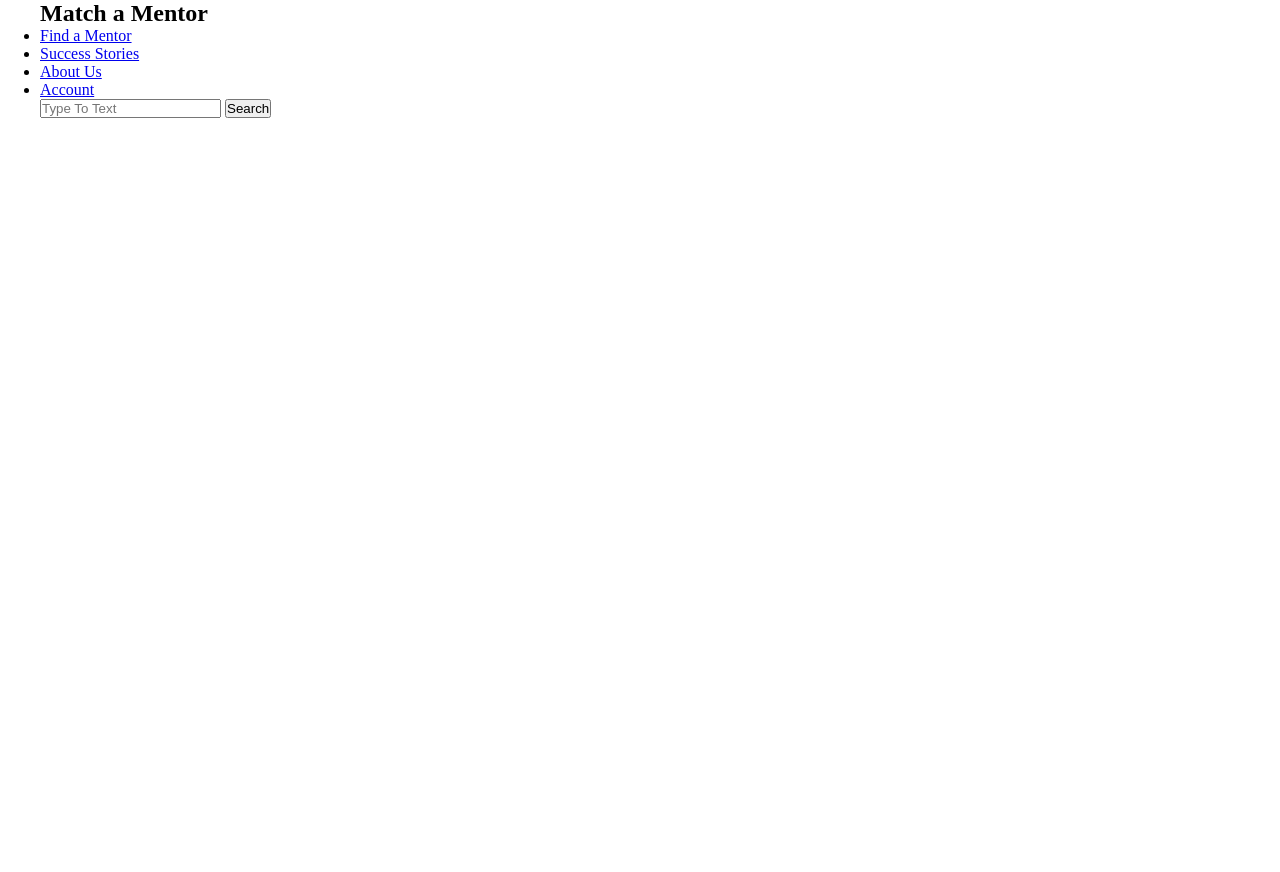
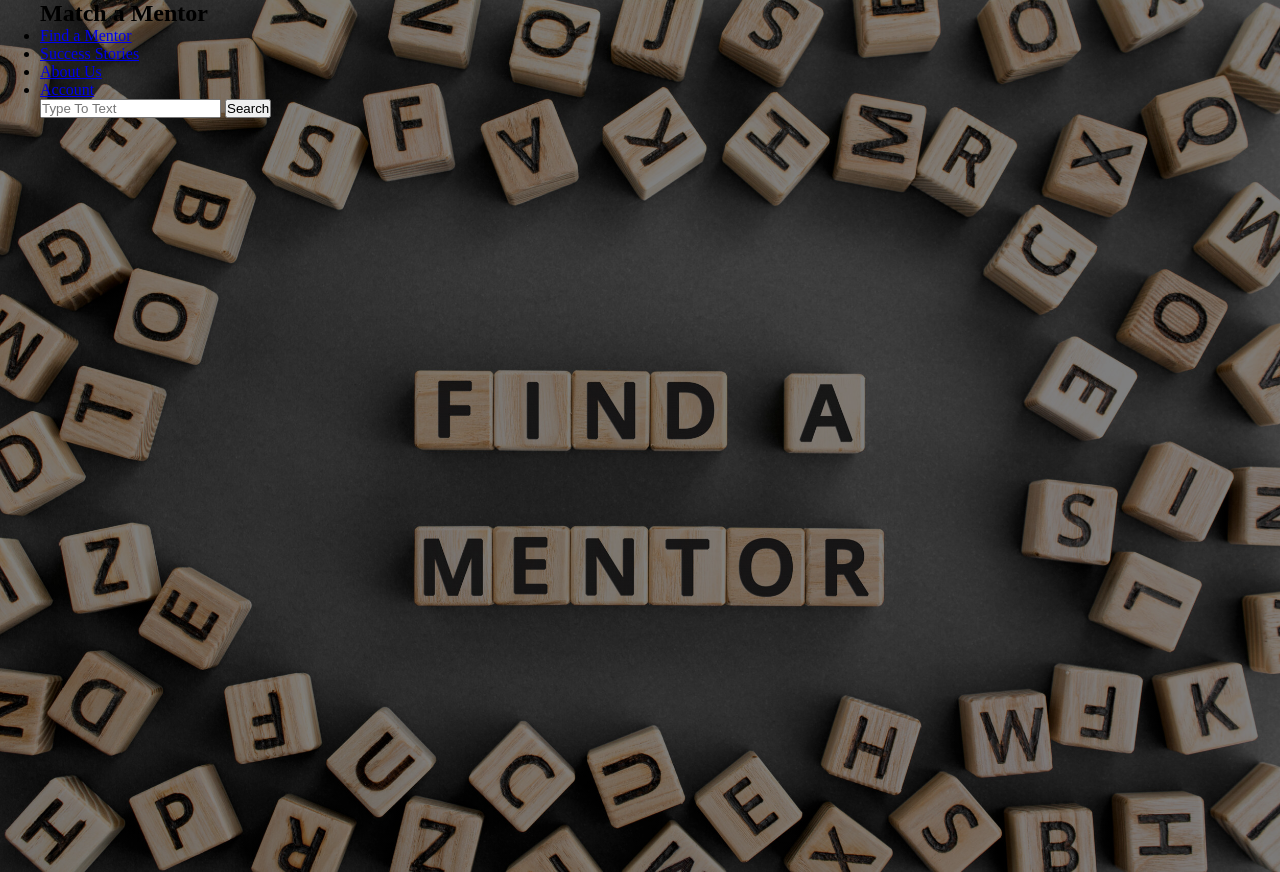
Before and after one commit to alexciechano/Mentor-website, a PHP site: page / in a window 1280 px wide. Run offline with PHP 8.4, Linux system fonts and the light colour scheme.

Commit message:
image added

```diff
--- a/style.css
+++ b/style.css
@@ -6,7 +6,8 @@
 
 .main{
     width:100%;
-    background: linear-gradient(to top, rbga(0,0,0,0.5)50%, rbga(0,0,0,0.5)), url(mentor_photo.jpeg);
+    background: linear-gradient(to top, rgba(0,0,0,0.5)50%,rgba(0,0,0,0.5)50%), url(mentor_photo.jpeg);
+        background-position: center;
     background-size: cover;
     height: 109vh;
 }
@@ -16,3 +17,7 @@
     height: 75px;
     margin: auto;
 }
+
+.icon{
+    width: ;
+}
```
